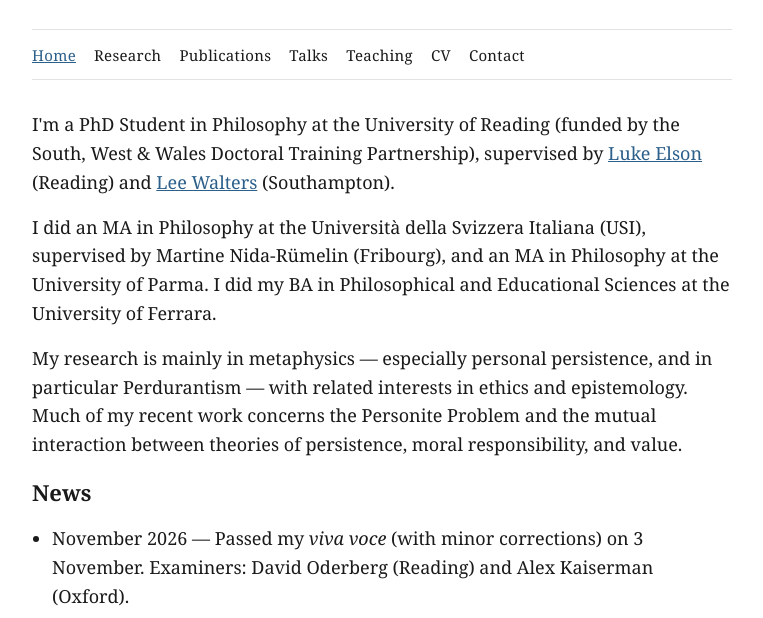
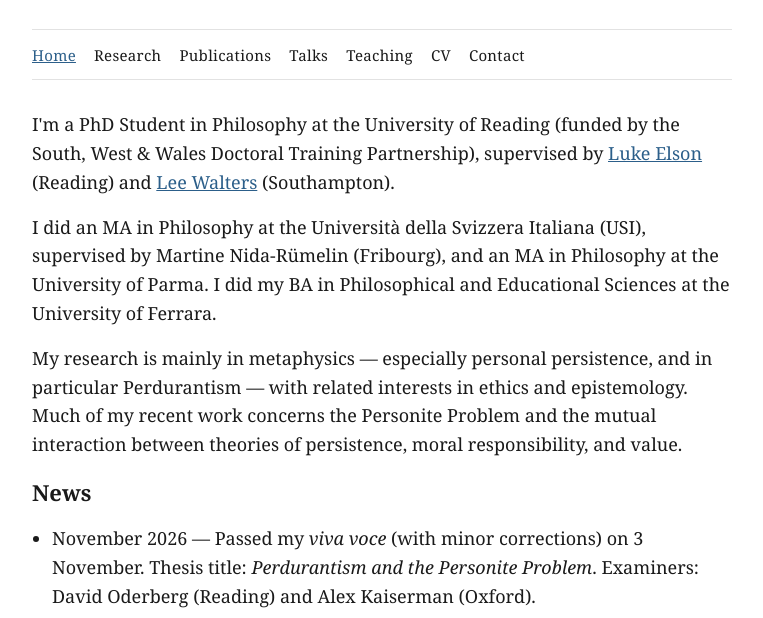
Before and after one commit to tommasosoriani/tommasosoriani.github.io, a plain HTML site: page index.html in a window 1280 px wide. Shown: the part 119-737 px from the top of the page, without its empty margins (258-1021 px from the left). Drawn offline with Linux system fonts and the light colour scheme.

Commit message:
Update index.html

```diff
--- a/index.html
+++ b/index.html
@@ -34,7 +34,7 @@
       <div class="section-block">
         <h2>News</h2>
         <ul class="plain-list">
-          <li>November 2026 — Passed my <em>viva voce</em> (with minor corrections) on 3 November. Examiners: David Oderberg (Reading) and Alex Kaiserman (Oxford).</li>
+          <li>November 2026 — Passed my <em>viva voce</em> (with minor corrections) on 3 November. Thesis title: <em>Perdurantism and the Personite Problem</em>. Examiners: David Oderberg (Reading) and Alex Kaiserman (Oxford).</li>
           <li>September 2026 &mdash; "More Temporal Properties, More Temporal Problems: A Reply to Montminy and Russo" (co-authored with E. Tullio) is now out in <em>European Journal of Analytic Philosophy</em>.</li>
           <li>July 2026 &mdash; "Moral Contingentism, Personites and Countermoral Worlds" is now out in <em>Synthese</em>.</li>
           <li>July 2026 &mdash; Presented "The Perdurantist Responsibility Gap" at the Joint Session 2026, University of Reading.</li>
```
